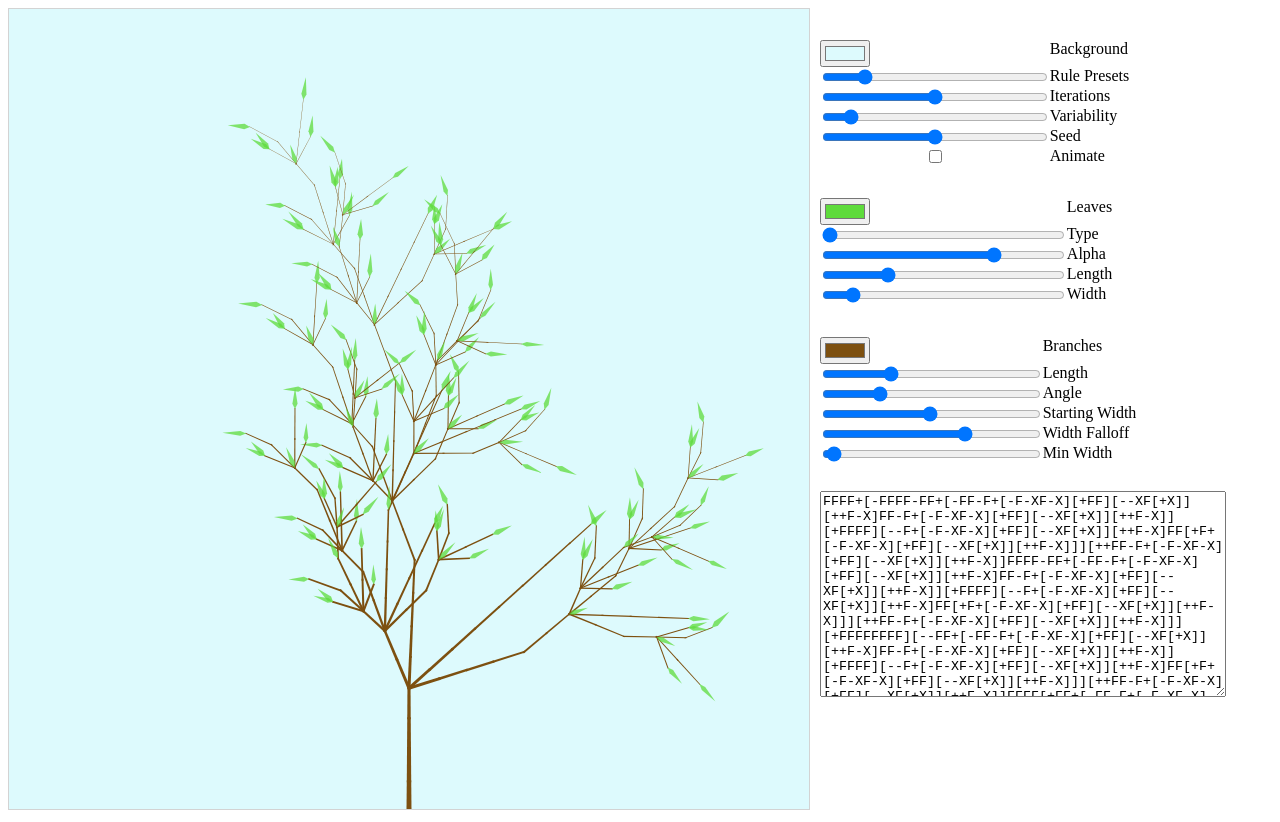
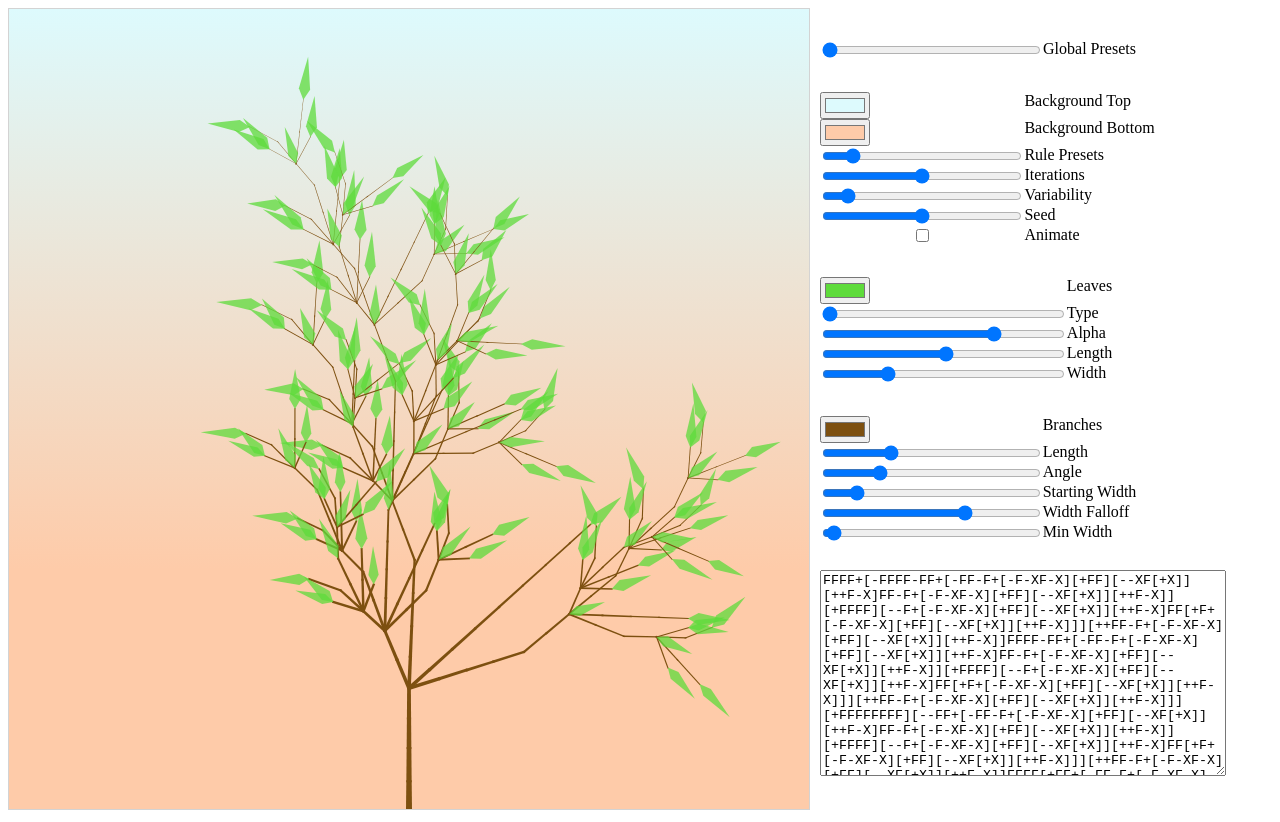
Before and after one commit to XDargu/procedural-plants, a plain HTML site: page index.html in a window 1280 px wide. Drawn offline with Linux system fonts and the light colour scheme.

Commit message:
Added global presets and variations

```diff
--- a/index.html
+++ b/index.html
@@ -9,8 +9,12 @@
     <canvas id="canvas" width="800" height="800"></canvas>
     <div id="settings">
         <div class="settings-section">
-            <input type="color" id="background-col" value="#ddfafd" oninput="OnParamsChanged()"><span>Background</span>
-            <input type="range" id="presets" min="0" max="6" value="1" oninput="OnParamsChanged()"><span>Rule Presets</span>
+            <input type="range" id="globalPresets" min="0" max="5" value="0" oninput="OnGlobalPresetChanged()"><span>Global Presets</span>
+        </div>
+        <div class="settings-section">
+            <input type="color" id="background-col-top" value="#ddfafd" oninput="OnParamsChanged()"><span>Background Top</span>
+            <input type="color" id="background-col-bottom" value="#fecba9" oninput="OnParamsChanged()"><span>Background Bottom</span>
+            <input type="range" id="presets" min="0" max="8" value="1" oninput="OnParamsChanged()"><span>Rule Presets</span>
             <input type="range" id="iterations" min="1" max="5" value="3" oninput="OnParamsChanged()"><span>Iterations</span>
             <input type="range" id="variability" min="0.0" max="1.0" value="0.1" step="0.01" oninput="OnParamsChanged()"><span>Variability</span>
             <input type="range" id="seed" min="0" max="50" value="25" oninput="OnParamsChanged()"><span>Seed</span>
@@ -20,14 +24,14 @@
             <input type="color" id="leaves-col" value="#5edb3b" oninput="OnParamsChanged()"><span>Leaves</span>
             <input type="range" id="leaves-type" min="0" max="2" value="0" oninput="OnParamsChanged()"><span>Type</span>
             <input type="range" id="leaves-alpha" min="0.1" max="1.0" value="0.75" step="0.01" oninput="OnParamsChanged()"><span>Alpha</span>
-            <input type="range" id="leaves-length" min="0.5" max="20" value="5.0" oninput="OnParamsChanged()"><span>Length</span>
-            <input type="range" id="leaves-width" min="0.5" max="20" value="2.0" oninput="OnParamsChanged()"><span>Width</span>
+            <input type="range" id="leaves-length" min="0.5" max="20" value="10.0" oninput="OnParamsChanged()"><span>Length</span>
+            <input type="range" id="leaves-width" min="0.5" max="20" value="5.0" oninput="OnParamsChanged()"><span>Width</span>
         </div>
         <div class="settings-section">
             <input type="color" id="branches-col" value="#7d5010" oninput="OnParamsChanged()"><span>Branches</span>
             <input type="range" id="branches-length" min="0.5" max="100" value="30.0" oninput="OnParamsChanged()"><span>Length</span>
             <input type="range" id="branches-angle" min="0.1" max="90.0" value="22.5" step="0.1" oninput="OnParamsChanged()"><span>Angle</span>
-            <input type="range" id="branches-width" min="0.1" max="10.0" value="5.0" step="0.1" oninput="OnParamsChanged()"><span>Starting Width</span>
+            <input type="range" id="branches-width" min="0.1" max="45.0" value="6.0" step="0.1" oninput="OnParamsChanged()"><span>Starting Width</span>
             <input type="range" id="branches-width-falloff" min="0.1" max="1.0" value="0.7" step="0.01" oninput="OnParamsChanged()"><span>Width Falloff</span>
             <input type="range" id="branches-min-width" min="0.1" max="10.0" value="0.3" step="0.1" oninput="OnParamsChanged()"><span>Min Width</span>
         </div>
--- a/src/generation.js
+++ b/src/generation.js
@@ -55,15 +55,181 @@ const presets = [
             { symbol: 'F', odds: 1.0, newSymbols: 'FF' },
         ]
     },
+    {
+        axiom: 'FFX',
+        rules: [
+            { symbol: 'X', odds: 1.0, newSymbols: 'F+[-F-XF-X][+FF][--XF[+X]][++F-X]' },
+            { symbol: 'F', odds: 1.0, newSymbols: 'FF' },
+        ]
+    },
+    {
+        axiom: 'FX',
+        rules: [
+            { symbol: 'X', odds: 0.5, newSymbols: 'FFF[]+[]+[]+[]+[]+[]+[]-------[]-[]-[]-[]-[]-[]' },
+            { symbol: 'X', odds: 0.5, newSymbols: 'F+[-F-XF-X][+FF][--XF[+X]][++F-X]' },
+            { symbol: 'F', odds: 1.0, newSymbols: 'FF' },
+        ]
+    }
 ];
 
+const globalPresets = [
+    {
+        backgroundColorTop: "#ddfafd",
+        backgroundColorBottom: "#fecba9",
+        preset: 1,
+        iterations: 3,
+        variability: 0.1,
+        seed: 25,
+        isAnimated: false,
+        leafColor: "#5edb3b",
+        leafType: 0,
+        leafLength: 10,
+        leafWidth: 5,
+        leafAlpha: 0.75,
+        branchColor: "#7d5010",
+        branchLength: 30,
+        branchAngle: 22.5,
+        branchWidth: 6,
+        branchWidthFalloff: 0.7,
+        branchWidthMin: 0.2
+    },
+    {
+        backgroundColorTop: "#1b44a1",
+        backgroundColorBottom: "#ff7452",
+        preset: 1,
+        iterations: 3,
+        variability: 0.38,
+        seed: 17,
+        isAnimated: false,
+        leafColor: "#f9f110",
+        leafType: 1,
+        leafLength: 13.5,
+        leafWidth: 11.5,
+        leafAlpha: 0.73,
+        branchColor: "#7d5010",
+        branchLength: 26.5,
+        branchAngle: 19.6,
+        branchWidth: 13.3,
+        branchWidthFalloff: 0.74,
+        branchWidthMin: 3.3
+    },
+    {
+        backgroundColorTop: "#c4e8ee",
+        backgroundColorBottom: "#ffffff",
+        preset: 1,
+        iterations: 4,
+        variability: 0.55,
+        seed: 27,
+        isAnimated: false,
+        leafColor: "#ff8fe7",
+        leafType: 0,
+        leafLength: 8.5,
+        leafWidth: 12.5,
+        leafAlpha: 0.76,
+        branchColor: "#504534",
+        branchLength: 15.5,
+        branchAngle: 27.1,
+        branchWidth: 38.8,
+        branchWidthFalloff: 0.56,
+        branchWidthMin: 2.7
+    },
+    {
+        backgroundColorTop: "#ebebeb",
+        backgroundColorBottom: "#c7dfff",
+        preset: 4,
+        iterations: 2,
+        variability: 0.16,
+        seed: 39,
+        isAnimated: false,
+        leafColor: "#b76f0b",
+        leafType: 2,
+        leafLength: 16.5,
+        leafWidth: 10.5,
+        leafAlpha: 1,
+        branchColor: "#3dc60c",
+        branchLength: 68.5,
+        branchAngle: 27.8,
+        branchWidth: 8.4,
+        branchWidthFalloff: 0.53,
+        branchWidthMin: 0.1
+    },
+    {
+        backgroundColorTop: "#eedddf",
+        backgroundColorBottom: "#81c589",
+        preset: 7,
+        iterations: 3,
+        variability: 0.1,
+        seed: 25,
+        isAnimated: false,
+        leafColor: "#215a11",
+        leafType: 1,
+        leafLength: 16.5,
+        leafWidth: 3.5,
+        leafAlpha: 0.63,
+        branchColor: "#7d5010",
+        branchLength: 18.5,
+        branchAngle: 29.9,
+        branchWidth: 24.1,
+        branchWidthFalloff: 0.46,
+        branchWidthMin: 0.1
+    },
+    {
+        backgroundColorTop: "#72bedf",
+        backgroundColorBottom: "#ffdeb8",
+        preset: 6,
+        iterations: 4,
+        variability: 0.4,
+        seed: 39,
+        isAnimated: false,
+        leafColor: "#227b0a",
+        leafType: 2,
+        leafLength: 10.5,
+        leafWidth: 0.5,
+        leafAlpha: 0.57,
+        branchColor: "#7d5010",
+        branchLength: 12.5,
+        branchAngle: 19.6,
+        branchWidth: 20,
+        branchWidthFalloff: 0.64,
+        branchWidthMin: 0.1
+    }
+]
+
 let lastTimeout = null;
+
+function LoadGlobalPreset()
+{
+    const preset = globalPresets[document.getElementById("globalPresets").valueAsNumber];
+
+    // Params
+    document.getElementById("background-col-top").value = preset.backgroundColorTop;
+    document.getElementById("background-col-bottom").value = preset.backgroundColorBottom;
+    document.getElementById("presets").value = preset.preset;
+    document.getElementById("iterations").value = preset.iterations;
+    document.getElementById("variability").value = preset.variability;
+    document.getElementById("seed").value = preset.seed;
+    document.getElementById("animate").checked = preset.isAnimated;
+
+    document.getElementById("leaves-col").value = preset.leafColor;
+    document.getElementById("leaves-type").value = preset.leafType;
+    document.getElementById("leaves-length").value = preset.leafLength;
+    document.getElementById("leaves-width").value = preset.leafWidth;
+    document.getElementById("leaves-alpha").value = preset.leafAlpha;
+
+    document.getElementById("branches-col").value = preset.branchColor;
+    document.getElementById("branches-length").value = preset.branchLength;
+    document.getElementById("branches-angle").value = preset.branchAngle;
+    document.getElementById("branches-width").value = preset.branchWidth;
+    document.getElementById("branches-width-falloff").value = preset.branchWidthFalloff;
+    document.getElementById("branches-min-width").value = preset.branchWidthMin;
+}
 
 function Run(useUserSentence = false)
 {
     let config = {};
     // Params
-    config.backgroundColor = document.getElementById("background-col").value;
+    config.backgroundColorTop = document.getElementById("background-col-top").value;
+    config.backgroundColorBottom = document.getElementById("background-col-bottom").value;
     config.preset = document.getElementById("presets").valueAsNumber;
     config.iterations = document.getElementById("iterations").valueAsNumber;
     config.variability = document.getElementById("variability").valueAsNumber;
@@ -80,8 +246,8 @@ function Run(useUserSentence = false)
     config.branchLength = document.getElementById("branches-length").valueAsNumber;
     config.branchAngle = document.getElementById("branches-angle").valueAsNumber;
     config.branchWidth = document.getElementById("branches-width").valueAsNumber;
+    config.branchWidthFalloff = document.getElementById("branches-width-falloff").valueAsNumber;
     config.branchWidthMin = document.getElementById("branches-min-width").valueAsNumber;
-    config.branchWidthFalloff = document.getElementById("branches-width-falloff").valueAsNumber;
 
     config.rng = new RNG(config.seed);
 
@@ -248,8 +414,15 @@ function* Render(config, updateSentence = false)
 
     ctx.resetTransform();
     ctx.clearRect(0, 0, canvas.width, canvas.height);
-    ctx.fillStyle = config.backgroundColor;
+
+    // Background
+    const grad = ctx.createLinearGradient(0, 0, 0, canvas.height * 0.7);
+    grad.addColorStop(0, config.backgroundColorTop);
+    grad.addColorStop(1, config.backgroundColorBottom);
+
+    ctx.fillStyle = grad;
     ctx.fillRect(0, 0, canvas.width, canvas.height);
+
     ctx.transform(1, 0, 0, 1, canvas.width / 2, canvas.height);
 
     const textArea = document.getElementById("sentence");
@@ -316,4 +489,10 @@ function OnSentenceChanged()
     Run(true);
 }
 
+function OnGlobalPresetChanged()
+{
+    LoadGlobalPreset();
+    Run();
+}
+
 Run();
```
